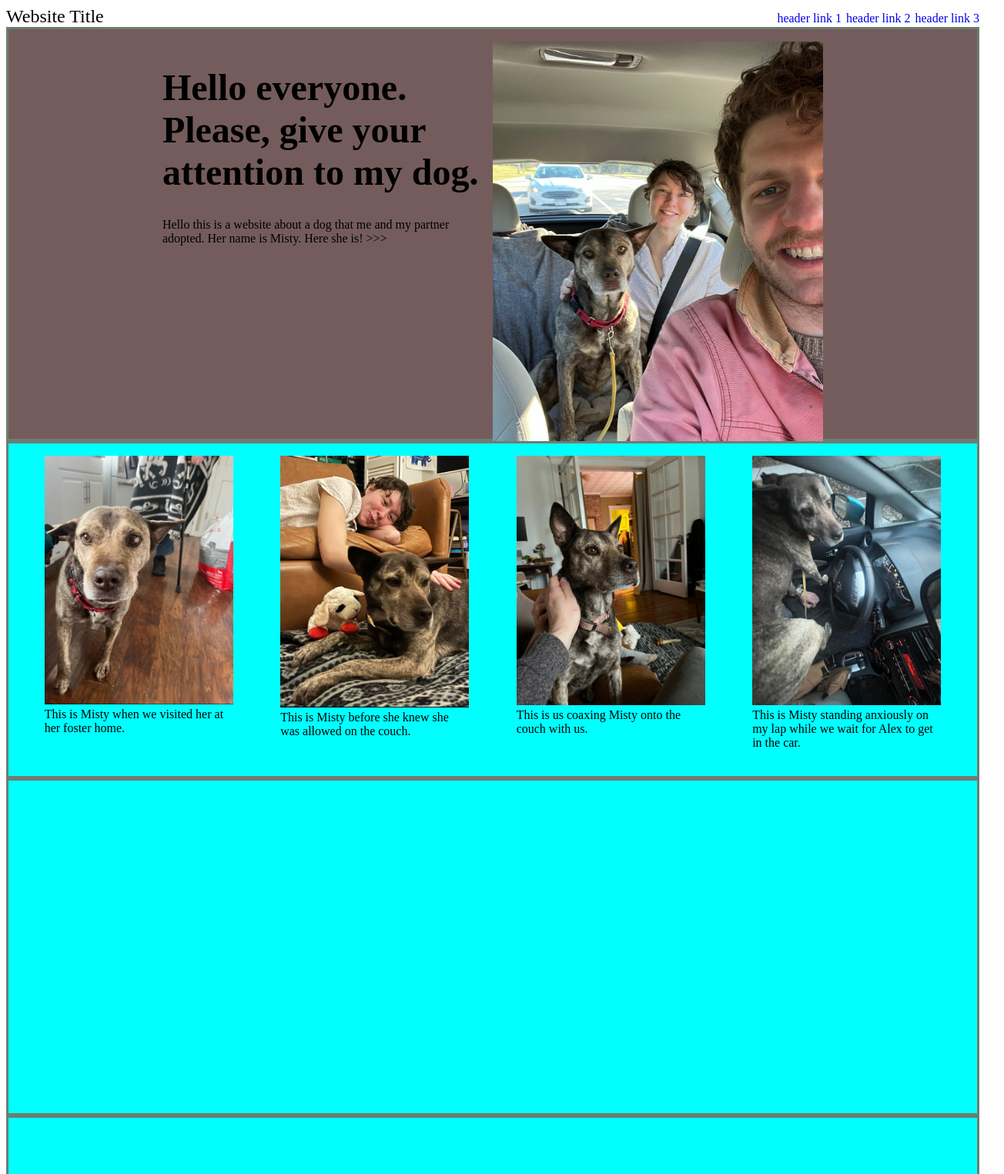
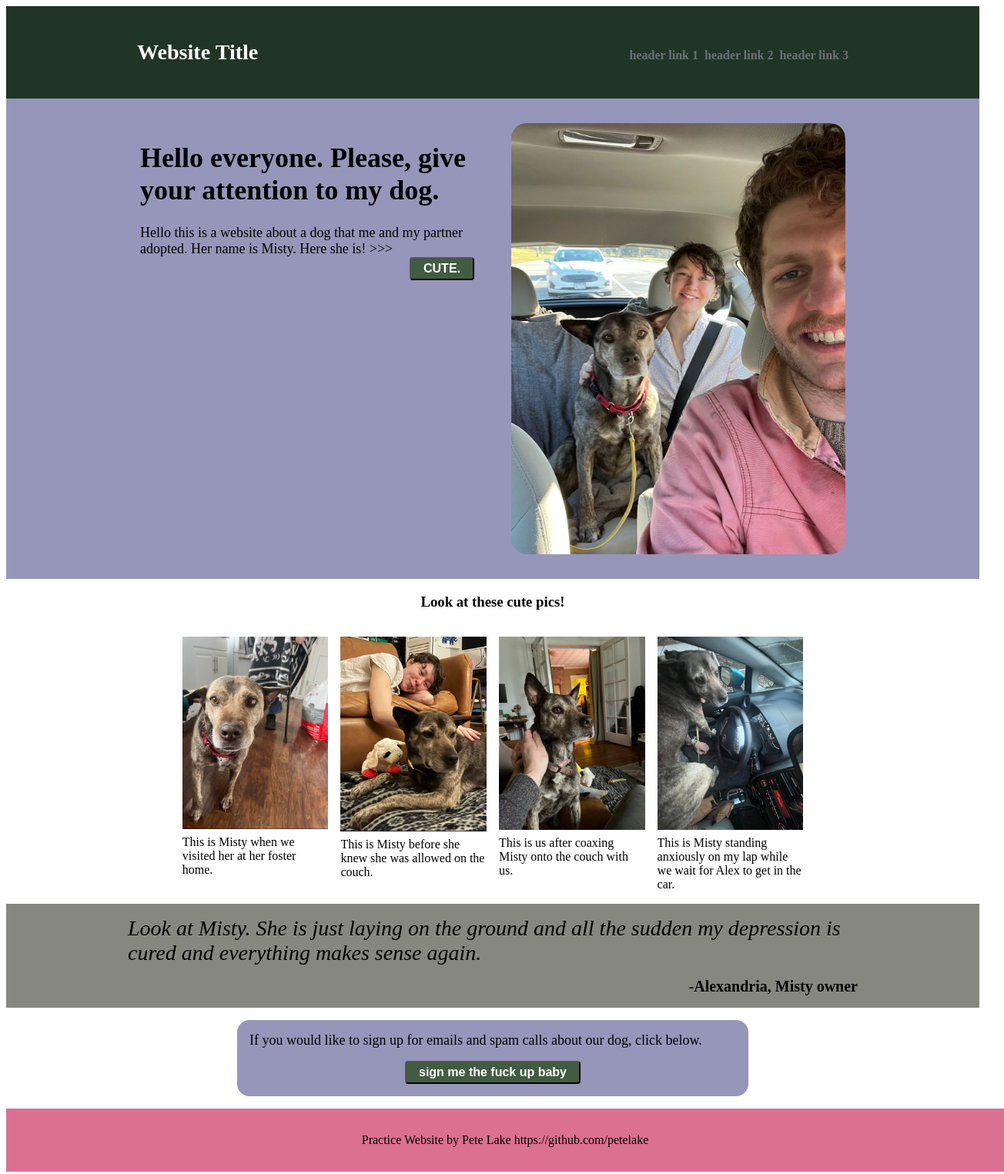
Before and after one commit to p-planet/WebsitePractice, a plain HTML site: page index.html in a window 1280 px wide. Shown: the top 1525 px of the page at 77% size, 1304 px wide, since content can reach past the window. Drawn offline with Linux system fonts and the light colour scheme.

Commit message:
everything and fml.

```diff
--- a/index.html
+++ b/index.html
@@ -12,50 +12,61 @@
 <body>
 
     <header>
-        Website Title
+
+<div class="blockh">
+
+    <h3>Website Title</h3>
     <div class="links">
         <a href="#">header link 1</a>
         <a href="#">header link 2</a>
         <a href="#">header link 3</a>
     </div>
+</div>
+
+
     </header>
+    <div class="section blue">
 
-    <div class="section intro">
-        <div class="block">
+          <div class="block row">
+              <div class="smblock">
+                  <h1>Hello everyone. Please, give your attention to my dog.</h1>
                   <div class="words">
-                <h1>Hello everyone. Please, give your attention to my dog.</h1>
                   Hello this is a website about a dog that me and my partner adopted. Her name is Misty. Here she is! >>>
                   </div>
+                  <button class="right">CUTE.</button>
                 </div>
-        <div class="block">
-            <div class="bubble"><img src="pics/misty-driving-home.jpg"></div>
+                <div class="smblock">
+                    <img class="curve" src="pics/misty-driving-home.jpg">
+                </div>
           </div>
     </div>
 
-    <div class="section">
+    <div class="section white">
+        <h3>Look at these cute pics!</h3>
+        <div class="block row">
 
-        <div class="square">
+            <div class="square curve">
                 <img src="pics/misty-adoption.jpg">
                 <div class="description">
                     This is Misty when we visited her at her foster home.
                 </div>
             </div>
 
-        <div class="square">
+            <div class="square curve">
                 <img src="pics/misty-no-couch.jpg">
                 <div class="description">
                     This is Misty before she knew she was allowed on the couch.
                 </div>
             </div>
 
-        <div class="square">
+            <div class="square curve">
                 <img src="pics/misty-couch.jpg">
                     <div class="description">
-                This is us coaxing Misty onto the couch with us.
+                        This is us after coaxing Misty onto the couch with us.
                     </div>
                 </div>
 
-        <div class="square">
+                <div class="square curve">
                     <img src="pics/misty-car.jpg">
                     <div class="description">
                         This is Misty standing anxiously on my lap while we wait for Alex to get in the car.
@@ -63,16 +74,32 @@
                 </div>
         </div>
 
-    <div class="section">
     </div>
 
-    <div class="section">
+    <div class="section grey">
+        <div class="block">
+            <div class="quote">
+                Look at Misty. She is just laying on the ground and all the sudden my depression is cured and everything makes sense again.
             </div>
+            <div class="quotee right"> -Alexandria, Misty owner</div>
+        </div>
+    </div>
+
+    <div class="section white">
+        <div class="block smblock blue">
+            <div class="words">
+                If you would like to sign up for emails and spam calls about our dog, click below.
+            </div>
+            <button class="center">sign me the fuck up baby</button>
+        </div>
+    </div>
+
 
      <footer>
         Practice Website by Pete Lake https://github.com/petelake
     </footer>
 
+
 </body>
 
 </html>
--- a/style.css
+++ b/style.css
@@ -1,5 +1,19 @@
+div {
+    display: flex;
+}
+
+a {
+    text-decoration: none;
+    font-size: 16px;
+    color: rgb(106, 113, 118);
+}
+
+img {
+    max-width: 100%;
+}
+
 h1 {
-    font-size: 48px;
+    font-size: 36px;
     font-weight: bolder;
 }
 
@@ -9,71 +23,133 @@ body {
     justify-content: space-between;
 }
 
+.section {
+    display: flex;
+    flex-direction: column;
+    justify-content: center;
+    align-items: center;
+    flex: 1 0 100%;
+}
+
+
 header {
     display: flex;
     flex-direction: row;
-    justify-content: space-between;
+    justify-content: center;
+    align-items: baseline;
     font-size: 24px;
+    font-weight: bold;
+    color: white;
+    background-color: rgb(32, 53, 37);
+    flex: 1 0 100%;
+    }
+
+.block {
+    display: flex;
+    flex-direction: column;
+    flex-wrap: nowrap;
+    flex: 1 1 1;
+    justify-content: center;
+    gap: 16px;
+    width: 75%;
 }
 
+
 .links {
-    text-decoration: none;
+    gap: 8px;
 }
 
-a {
-    text-decoration: none;
-    font-size: 16px;
+header,.block,footer {
+    padding: 16px;
+}
+.blockh {
+    flex-direction: row;
+    justify-content: space-between;
+    align-items: baseline;
+    font-size: 24px;
+    font-weight: bold;
+    color: white;
+    background-color: rgb(32, 53, 37);
+    width: 75%;
 }
 
-img {
-    max-width: 100%;
-    object-fit: cover;
-}
-
-.section {
-    padding: 16px;
-    border: solid rgb(109, 126, 112) 3px;
-    display: flex;
-    flex: 1 1 400px;
-    background-color: aqua;
-    flex-flow: row wrap;
-    justify-content: space-around;
-
-}
-
-.block {
-    width: 35%;
+.smblock {
+    width: 50%;
     height: auto;
-
 }
 
 .square {
+    display: flex;
+    flex-flow: column nowrap;
+    flex: 2 1 1;
     width: 20%;
     height: auto;
+    gap: 8px
 }
 
 .curve {
     border-radius: 20px;
-    border: solid white 3px;
 }
 
-.intro {
+
+.row{ flex-direction: row;}
+
+.smblock {
     display: flex;
-    flex-direction: row;
-    flex: 1 1 auto;
-    height: 500px;
-    background-color: rgb(116, 92, 92);
-    justify-content: center;
+    flex: 1 1 1;
+    flex-direction: column;
+    margin: 16px;
+    border-radius: 16px;
 }
 
 .words {
+    font-size: 18px;
+}
 
+.quote {
+    font-size: 28px;
+    font-style: italic;
+    font-weight: light; }
+
+.quotee {
+    font-size: 20px;
+    font-weight: bold;
+    font-style: normal;
+    }
+
+button {
+    background-color: rgb(65, 92, 65);
+    color: white;
+    font-size: 16px;
+    font-weight: bold;
+    border-radius: 4px;
+    padding: 4px 16px;
+}
+
+.right {
+    align-self: flex-end;
+    justify-self: end;
+}
+.center{
+    align-self: center;
+    justify-self: center;
 }
 
 footer {
     height: 50px;
     background-color: palevioletred;
     display: flex;
+    width: 100%;
     justify-content: center;
     align-items: center;
 }
+
+.blue {
+    background-color: rgb(150, 150, 186);
+}
+.white {
+    background-color: rgba(255, 255, 255, 0.942);
+}
+.grey {
+    background-color: rgb(134, 135, 126);
+}
```
Lines whose indentation alone changed are shown as unchanged.
